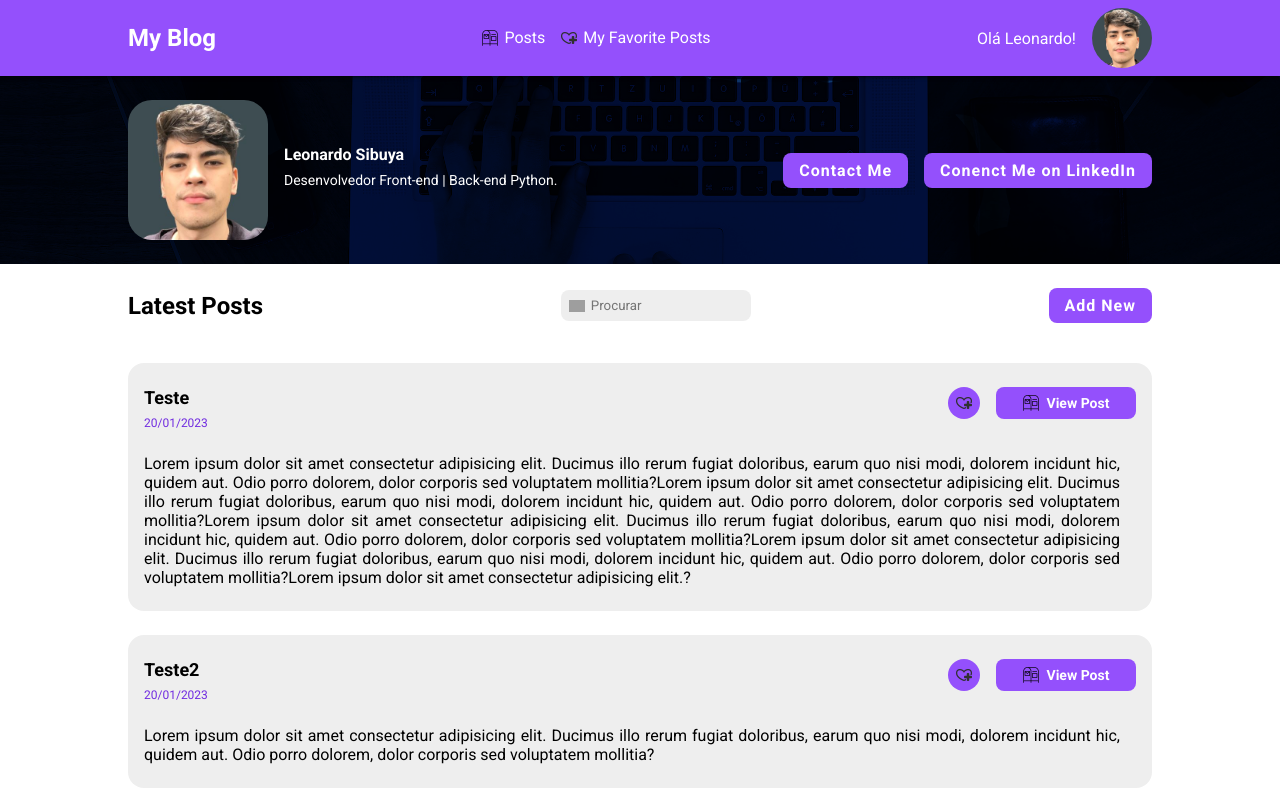
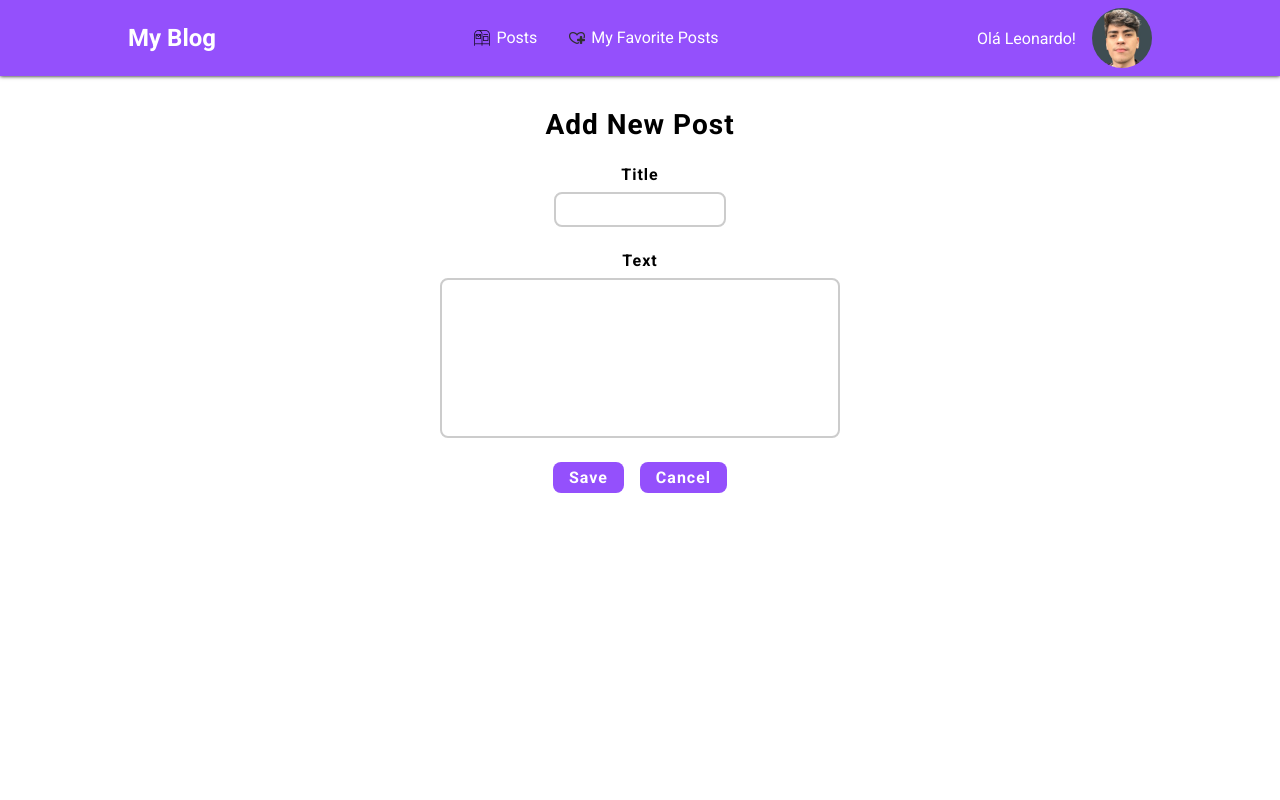
Before and after one commit to LeonardoSibuya/blog-fullstack, a React (Create React App) app: page /newpost in a window 1280 px wide. Shown: the top 800 px of the page. Built offline with nearby package versions, Linux system fonts and the light colour scheme; grey boxes are pictures that could not be loaded.

Commit message:
create store and reducers

```diff
--- a/package.json
+++ b/package.json
@@ -3,6 +3,7 @@
   "version": "0.1.0",
   "private": true,
   "dependencies": {
+    "@reduxjs/toolkit": "^1.9.5",
     "@testing-library/jest-dom": "^5.16.5",
     "@testing-library/react": "^13.4.0",
     "@testing-library/user-event": "^13.5.0",
@@ -12,6 +13,8 @@
     "@types/react-dom": "^18.0.11",
     "react": "^18.2.0",
     "react-dom": "^18.2.0",
+    "react-redux": "^8.1.2",
+    "react-router-dom": "^6.15.0",
     "react-scripts": "5.0.1",
     "styled-components": "^5.3.9",
     "typescript": "^4.9.5",
--- a/src/App.tsx
+++ b/src/App.tsx
@@ -1,12 +1,18 @@
-import React from 'react'
+import { BrowserRouter as Router, Route, Routes } from 'react-router-dom'
 import Home from './Pages/Home'
 import EstiloGlobal from './style'
+import NewPost from './Pages/NewPost'
 
 function App() {
   return (
     <>
       <EstiloGlobal />
-      <Home />
+      <Router>
+        <Routes>
+          <Route path="/" element={<Home />} />
+          <Route path="/newpost" element={<NewPost />} />
+        </Routes>
+      </Router>
     </>
   )
 }
--- a/src/Pages/Home/index.tsx
+++ b/src/Pages/Home/index.tsx
@@ -1,6 +1,5 @@
 import Banner from '../../components/Banner'
 import Header from '../../components/Header'
-import Posts from '../../components/Posts'
 import PostsList from '../../components/PostsList'
 
 const Home = () => {
--- /dev/null
+++ b/src/Pages/NewPost/index.tsx
@@ -0,0 +1,31 @@
+import * as S from './styles'
+
+import Header from '../../components/Header'
+import { Container } from '../../style'
+
+const NewPost = () => {
+  return (
+    <>
+      <Header />
+      <Container>
+        <S.TitlePage>Add New Post</S.TitlePage>
+        <S.Form>
+          <S.ContainerInput>
+            <label>Title</label>
+            <input type="text" />
+          </S.ContainerInput>
+          <S.ContainerInput>
+            <label>Text</label>
+            <textarea />
+          </S.ContainerInput>
+          <S.ContainerButtons>
+            <button>Save</button>
+            <S.ButtonPage to="/">Cancel</S.ButtonPage>
+          </S.ContainerButtons>
+        </S.Form>
+      </Container>
+    </>
+  )
+}
+
+export default NewPost
--- /dev/null
+++ b/src/Pages/NewPost/styles.ts
@@ -0,0 +1,103 @@
+import styled from 'styled-components'
+
+import { Link } from 'react-router-dom'
+
+export const TitlePage = styled.h2`
+  text-align: center;
+  font-size: 28px;
+  letter-spacing: 1px;
+  margin-top: 32px;
+`
+export const Form = styled.form`
+  margin-top: 24px;
+  text-align: center;
+`
+
+export const ContainerInput = styled.div`
+  display: flex;
+  flex-direction: column;
+  align-items: center;
+  gap: 8px;
+  margin-bottom: 24px;
+
+  label {
+    font-size: 16px;
+    font-weight: bold;
+    letter-spacing: 1px;
+  }
+
+  input {
+    border-radius: 8px;
+    border: 2px solid #ccc;
+    padding: 8px;
+    outline: none;
+    transition: 0.5s ease;
+
+    :focus {
+      border-color: #9450fc;
+      outline: none;
+      transition: 0.5s ease;
+      padding: 8px 16px;
+    }
+  }
+
+  textarea {
+    border-radius: 8px;
+    border: 2px solid #ccc;
+    padding: 8px;
+    outline: none;
+    transition: 0.5s ease;
+    resize: none;
+    width: 400px;
+    height: 160px;
+
+    :focus {
+      border-color: #9450fc;
+      outline: none;
+      transition: 0.5s ease;
+      width: 480px;
+    }
+  }
+`
+export const ContainerButtons = styled.div`
+  display: flex;
+  align-items: center;
+  justify-content: center;
+  gap: 16px;
+
+  button {
+    border: none;
+    cursor: pointer;
+    font-size: 16px;
+    font-weight: bold;
+    color: #fff;
+    background-color: #9450fc;
+    padding: 6px 16px;
+    letter-spacing: 1px;
+    border-radius: 8px;
+    transition: 0.5s ease;
+
+    &:hover {
+      background-color: #bc93ff;
+      transition: 0.5s ease;
+    }
+  }
+`
+
+export const ButtonPage = styled(Link)`
+  text-decoration: none;
+  cursor: pointer;
+  font-size: 16px;
+  font-weight: bold;
+  color: #fff;
+  background-color: #9450fc;
+  padding: 6px 16px;
+  letter-spacing: 1px;
+  border-radius: 8px;
+  transition: 0.5s ease;
+
+  &:hover {
+    background-color: #bc93ff;
+    transition: 0.5s ease;
+  }
+`
--- a/src/components/Header/index.tsx
+++ b/src/components/Header/index.tsx
@@ -14,17 +14,19 @@ const Header = () => {
           <h1>My Blog</h1>
           <S.ListLinks>
             <li>
-              <img src={post} alt="" />
-              <a href="">Posts</a>
+              <img src={post} alt="imagem de postagem" />
+              <S.ButtonsLink to="/">Posts</S.ButtonsLink>
             </li>
             <li>
-              <img src={fav} alt="" />
-              <a href="">My Favorite Posts</a>
+              <img src={fav} alt="imagem de coração" />
+              <S.ButtonsLink to="favoriteposts">
+                My Favorite Posts
+              </S.ButtonsLink>
             </li>
           </S.ListLinks>
           <S.Perfil>
             <p>Olá Leonardo!</p>
-            <img src={photo_perfil} alt="" />
+            <img src={photo_perfil} alt="Foto de perfil" />
           </S.Perfil>
         </S.Content>
       </Container>
--- a/src/components/Header/styles.ts
+++ b/src/components/Header/styles.ts
@@ -1,4 +1,6 @@
 import styled from 'styled-components'
+
+import { Link } from 'react-router-dom'
 
 export const Header = styled.header`
   background-color: #9450fc;
@@ -25,7 +27,8 @@ export const Content = styled.div`
 export const ListLinks = styled.ul`
   display: flex;
   align-items: center;
-  gap: 16px;
+  justify-content: center;
+  gap: 32px;
 
   li {
     display: flex;
@@ -37,8 +40,10 @@ export const ListLinks = styled.ul`
       width: 16px;
       object-fit: cover;
     }
+  }
+`
 
-    a {
+export const ButtonsLink = styled(Link)`
   text-decoration: none;
   color: #fff;
   transition: 0.5s ease;
@@ -48,8 +53,6 @@ export const ListLinks = styled.ul`
     border-bottom: 1.8px solid #fff;
     transition: 0.5s ease;
     letter-spacing: 0.3px;
-      }
-    }
   }
 `
 
--- a/src/components/PostsList/index.tsx
+++ b/src/components/PostsList/index.tsx
@@ -72,7 +72,7 @@ const PostsList = () => {
             <img src={lupa} alt="" />
             <input type="text" placeholder="Procurar" />
           </div>
-          <a href="">Add New</a>
+          <S.ButtonNewPost to="newpost">Add New</S.ButtonNewPost>
         </S.InfosPost>
       </Container>
 
--- a/src/components/PostsList/styles.ts
+++ b/src/components/PostsList/styles.ts
@@ -1,4 +1,6 @@
 import styled from 'styled-components'
+
+import { Link } from 'react-router-dom'
 
 export const InfosPost = styled.div`
   display: flex;
@@ -30,8 +32,8 @@ export const InfosPost = styled.div`
       background-color: #eee;
     }
   }
-
-  a {
+`
+export const ButtonNewPost = styled(Link)`
   text-decoration: none;
   font-size: 16px;
   font-weight: bold;
@@ -46,8 +48,8 @@ export const InfosPost = styled.div`
     background-color: #bc93ff;
     transition: 0.5s ease;
   }
-  }
 `
+
 export const Modal = styled.div`
   position: fixed;
   top: 0;
```
Also changed, not shown: src/store/index.ts (added, +13 -0 lines), src/store/reducers/posts.ts (added, +61 -0 lines), 1 other file (tests, documents, lock files or other folders). Lines whose indentation alone changed are shown as unchanged.
